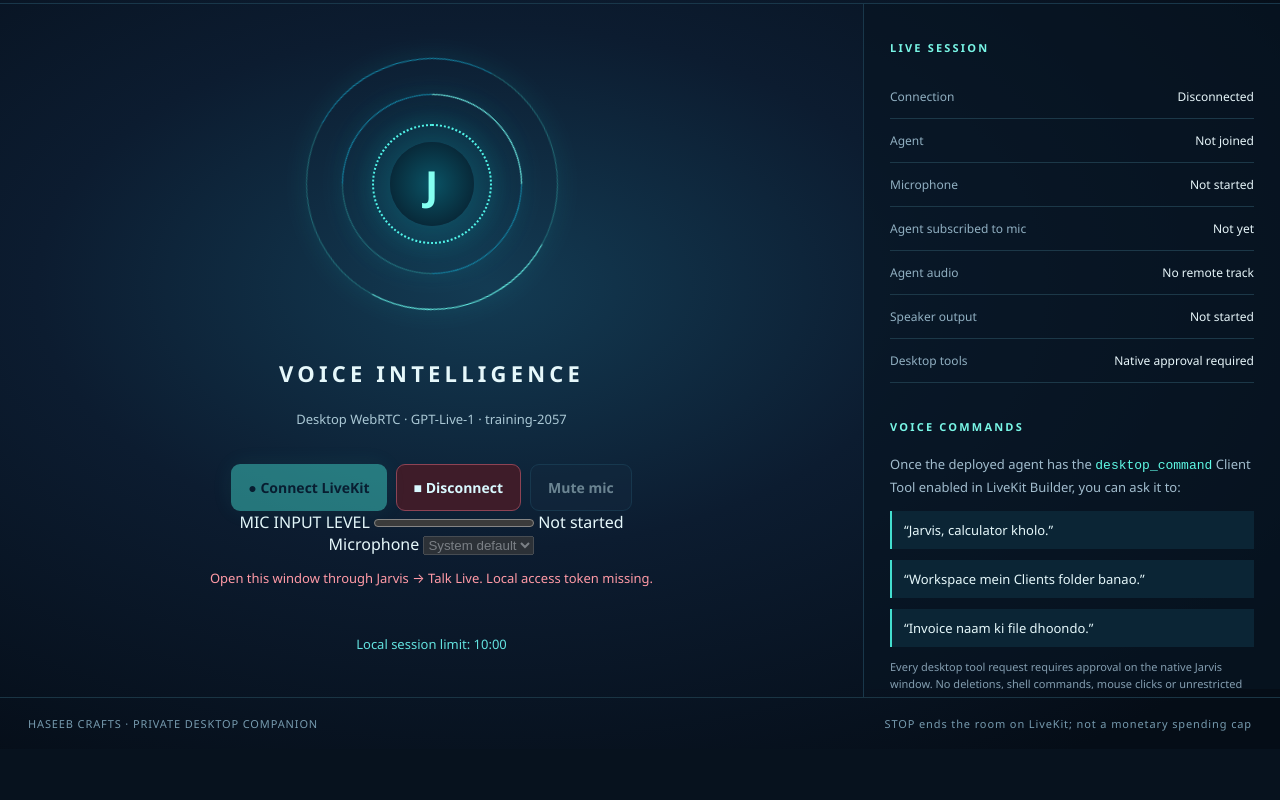
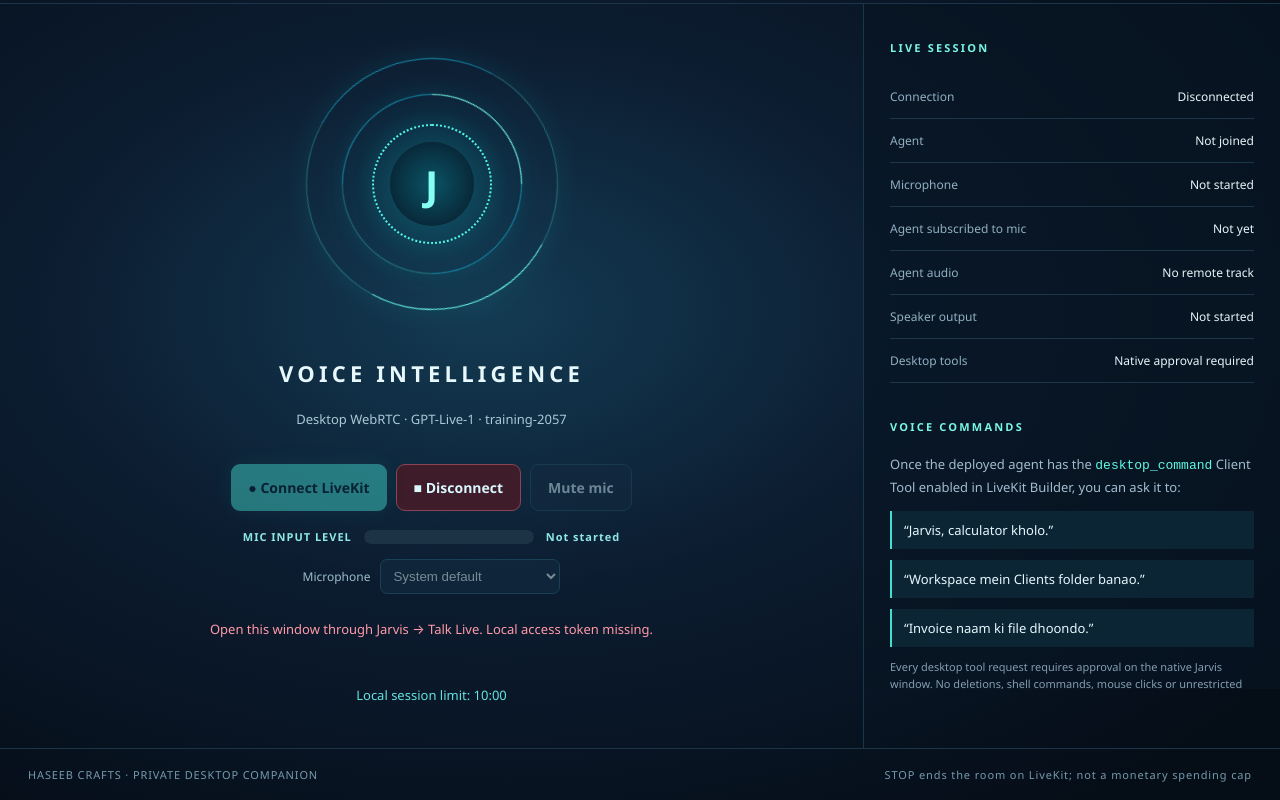
Before and after one commit to haseeb77758/Jarvis-, a plain HTML site: page web/jarvis_live.html in a window 1280 px wide. Shown: the part 90-890 px from the top of the page. Before the commit the page ends 839 px from the top, so only its background shows below. Drawn offline with Linux system fonts and the light colour scheme.

Commit message:
ui(voice): visible input level meter and emergency speaker/mic recovery controls

```diff
--- a/web/jarvis_live.css
+++ b/web/jarvis_live.css
@@ -30,3 +30,14 @@ code{color:#5ffae6}footer{display:flex;justify-content:space-between;gap:16px;pa
 @keyframes spin{to{transform:rotate(360deg)}}@keyframes pulse{50%{box-shadow:0 0 95px #23daccbb}}
 @media(max-width:850px){main{grid-template-columns:1fr}aside{max-height:none;border-top:1px solid #1b4558}.visual{border-right:0}header{padding:17px 20px}.identity{font-size:10px}footer{display:block;line-height:1.8}}
 @media(prefers-reduced-motion:reduce){.ring,.core{animation:none!important}}
+
+[hidden]{display:none!important}
+.mic-monitor{display:flex;align-items:center;justify-content:center;gap:12px;flex-wrap:wrap;color:#8ee8e5;font:600 11px "Segoe UI",sans-serif;letter-spacing:.09em;margin:18px 0 8px}
+.mic-monitor progress{width:170px;height:14px;accent-color:#49edcc;overflow:hidden;border-radius:8px}
+.mic-monitor progress::-webkit-progress-bar{background:#1b3345;border-radius:8px}
+.mic-monitor progress::-webkit-progress-value{background:#4debd2;border-radius:8px}
+.input-select{display:flex;align-items:center;gap:10px;color:#9bbdca;font-size:12px;margin:7px auto 12px}
+.input-select select{max-width:300px;min-width:180px;padding:8px;color:#e2f9fc;background:#132f42;border:1px solid #286578;border-radius:7px}
+.input-select select:disabled{opacity:.5}
+#enableAudio{border-color:#8defba;background:#217f76;color:white;font-weight:750;box-shadow:0 0 20px #25e2bd55}
+#retryMic{border-color:#da9e54;color:#ffdda7}
```
